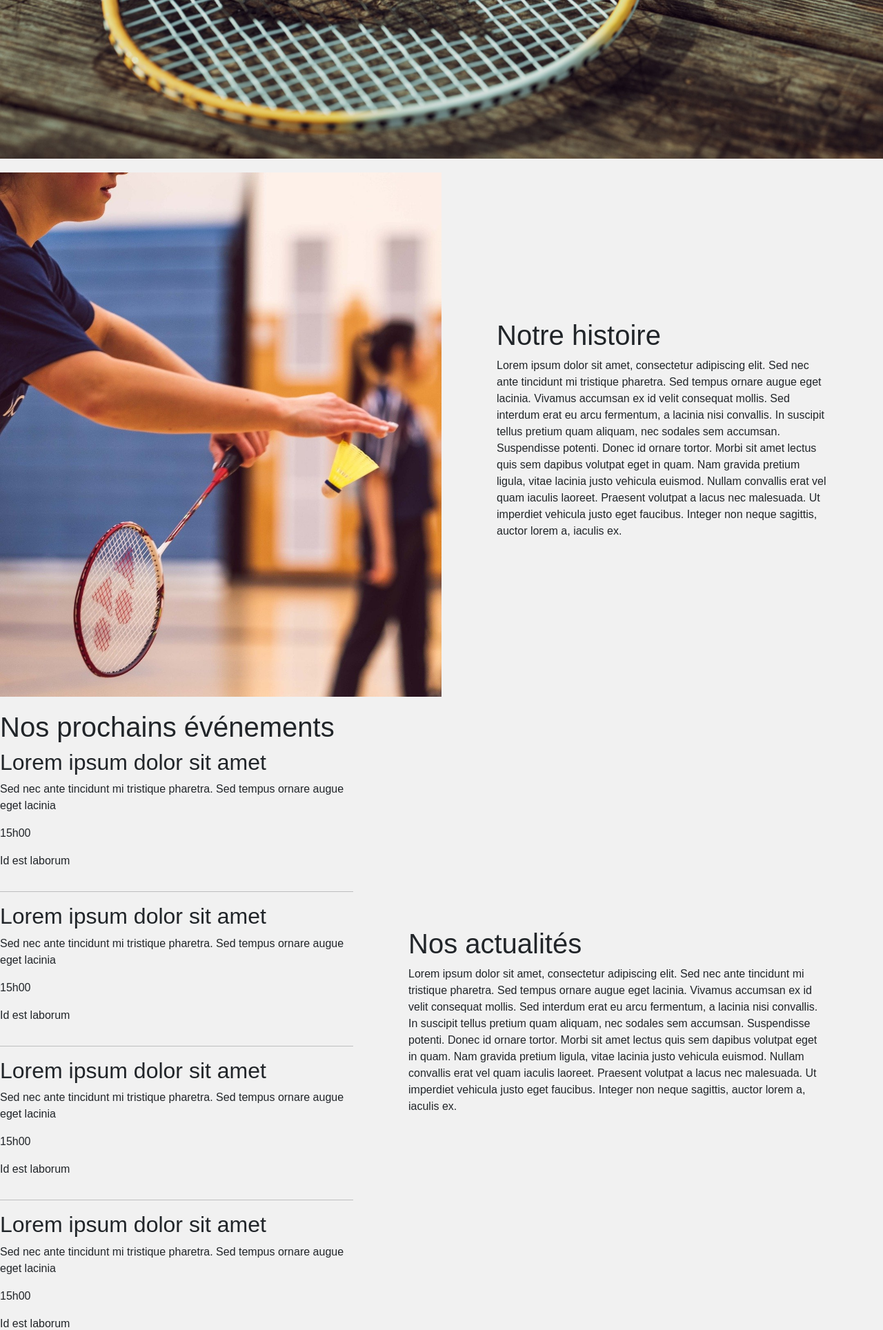
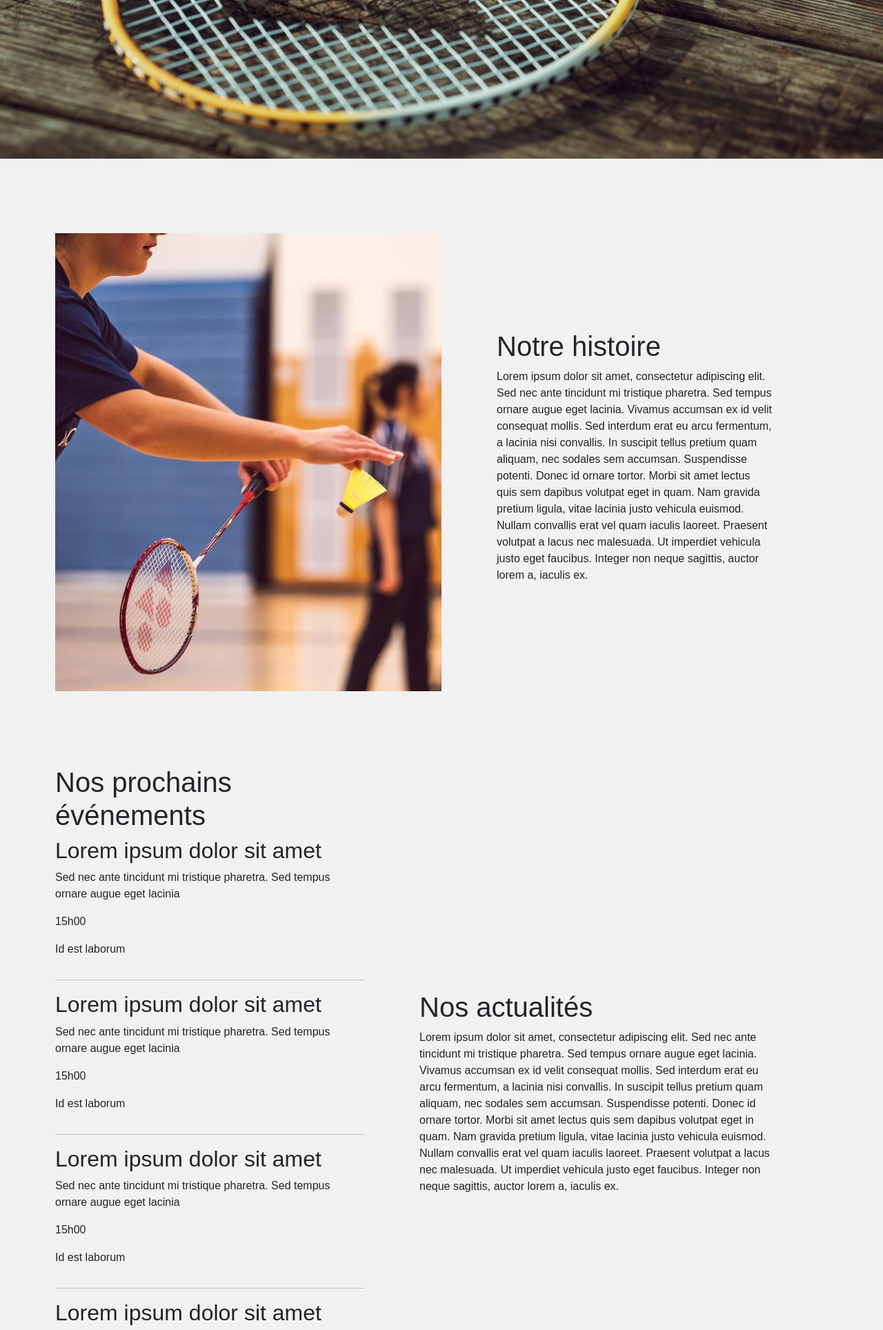
Before and after one commit to Adidooouuu/PHP-SQL, a PHP site: page / in a window 1280 px wide. Shown: the part 570-2498 px from the top of the page at 69% size. Run offline with PHP 8.4, Linux system fonts and the light colour scheme; data comes from the database, SQL or seed files in the repository.

Commit message:
Amélioration du body : prochaine mise à jour prévue : Amélioration de la catégorie Evénements

```diff
--- a/assets/css/style.css
+++ b/assets/css/style.css
@@ -25,6 +25,10 @@ body
   min-height: 100vh;
 }
 
+section{
+padding-top: 5rem;
+}
+
 img
 {
   display : block;
@@ -36,7 +40,12 @@ main
 {
   background-color: #f1f1f1;
   padding-bottom: 2rem;
+  padding-left: 5rem ;
+  padding-right: 5rem;
 }
+
+
+/*Accueil*/
 
 .header
 {
@@ -76,6 +85,8 @@ main
   border-radius : 10px;
 }
 
+/*Section Historique*/
+
 .main_centered
 {
   max-width : 100rem;
@@ -97,6 +108,8 @@ main
   flex: 0 0 50%;
   max-width: 50%;
 }
+
+/*Section événements*/
 
 .text-centering, .news
 {
@@ -123,10 +136,6 @@ padding : 0 5rem;
   flex-flow : column wrap;
 }
 
-
-/*Accueil*/
-
-
 /*Formulaire*/
 
 .formulaire{
--- a/index.php
+++ b/index.php
@@ -115,8 +115,7 @@ session_start();
       </div>
     </main>
 
-    <section id="connection">
-
+    <div id="connection">
       <!-- Modal -->
       <div class="modal fade" id="exampleModal" tabindex="-1" aria-labelledby="exampleModalLabel" aria-hidden="true">
         <div class="modal-dialog">
@@ -145,7 +144,7 @@ session_start();
           </div>
         </div>
       </div>
-    </section>
+    </div>
 
     <script src="https://cdn.jsdelivr.net/npm/bootstrap@5.1.2/dist/js/bootstrap.bundle.min.js" integrity="sha384-kQtW33rZJAHjgefvhyyzcGF3C5TFyBQBA13V1RKPf4uH+bwyzQxZ6CmMZHmNBEfJ" crossorigin="anonymous"></script>
     <?php
```
